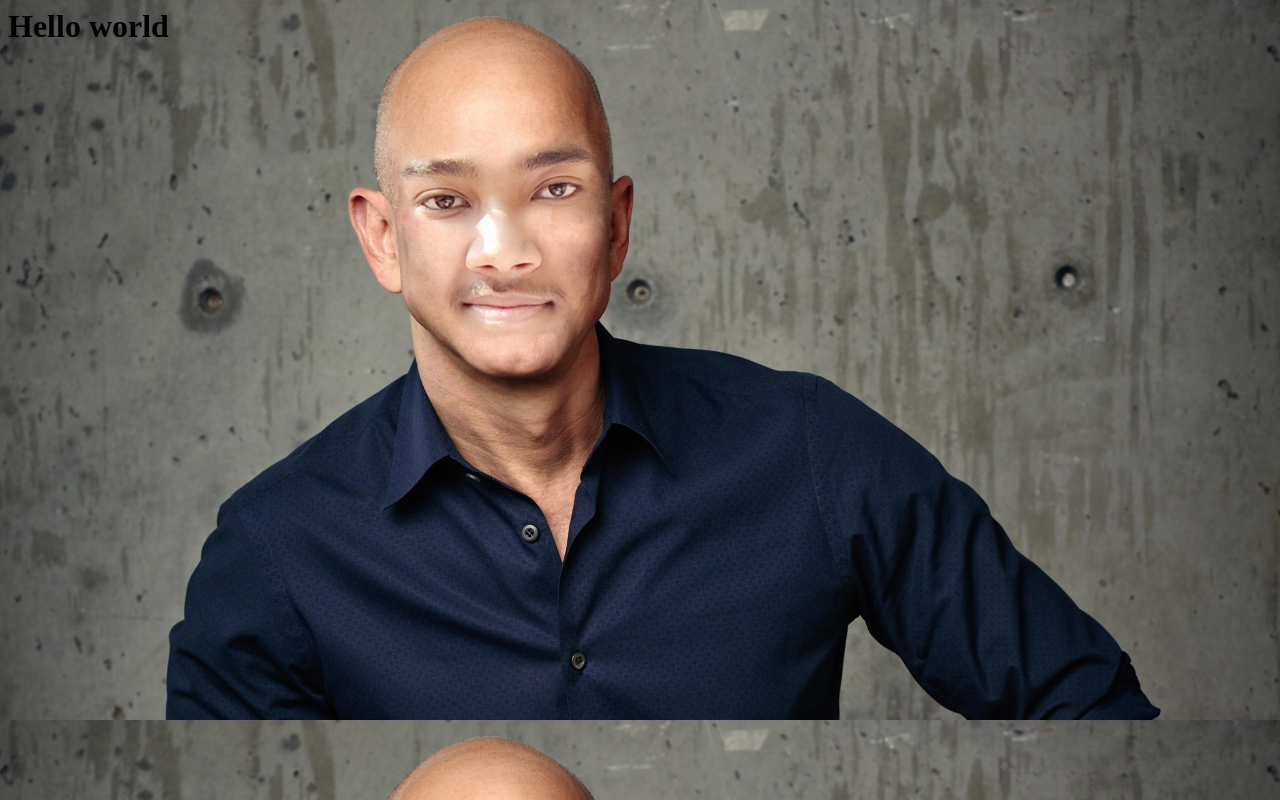
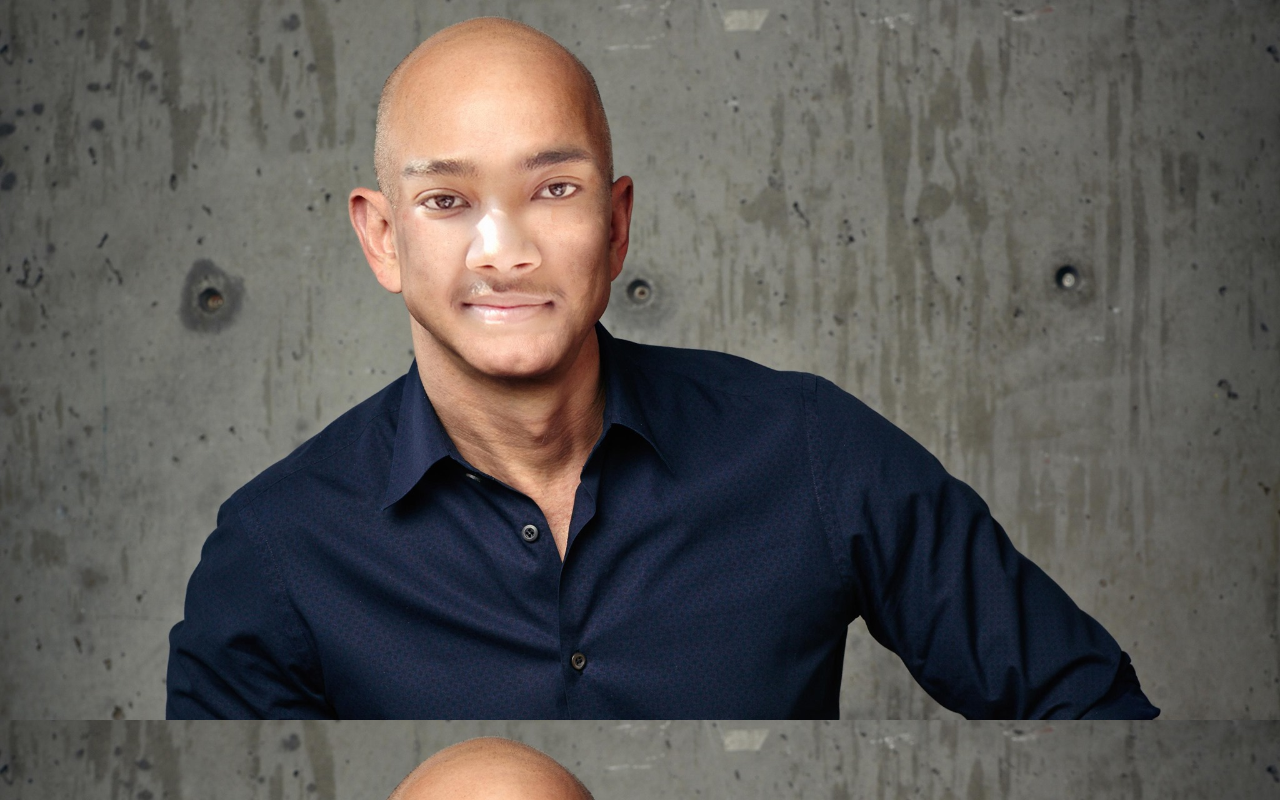
Before and after one commit to haxor-dot/samibezoz, a plain HTML site: page index.html in a window 1280 px wide. Drawn offline with Linux system fonts and the light colour scheme.

Commit message:
Update index.html

```diff
--- a/index.html
+++ b/index.html
@@ -6,7 +6,5 @@
 
 <body>
 
-    <div><b><h1>Hello world</h1></b> </div>
-
 </body>
 </html>
```
